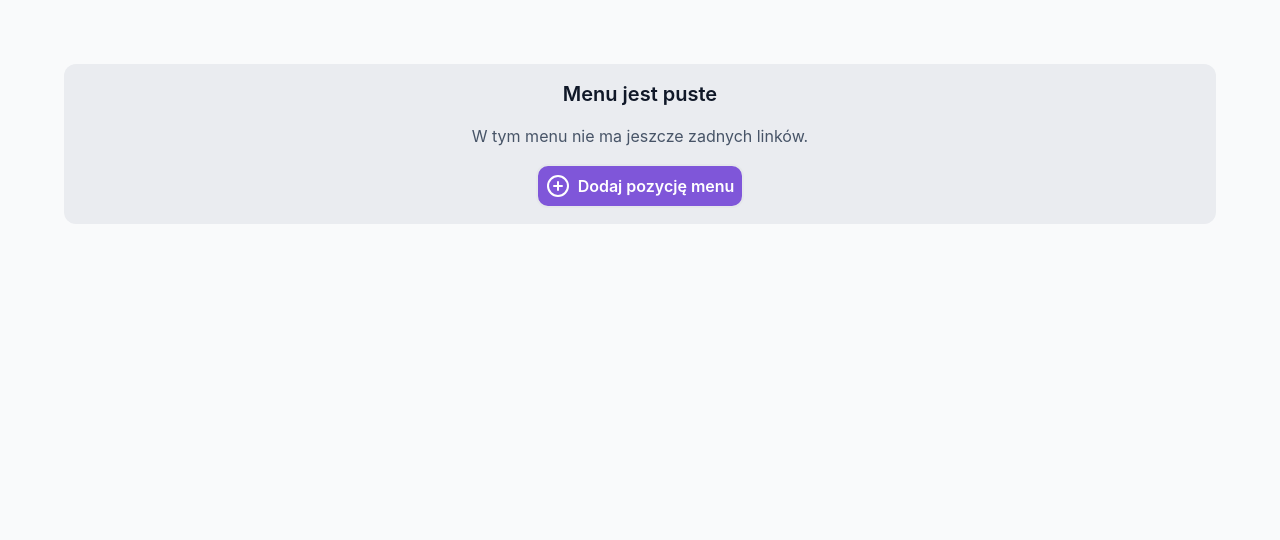
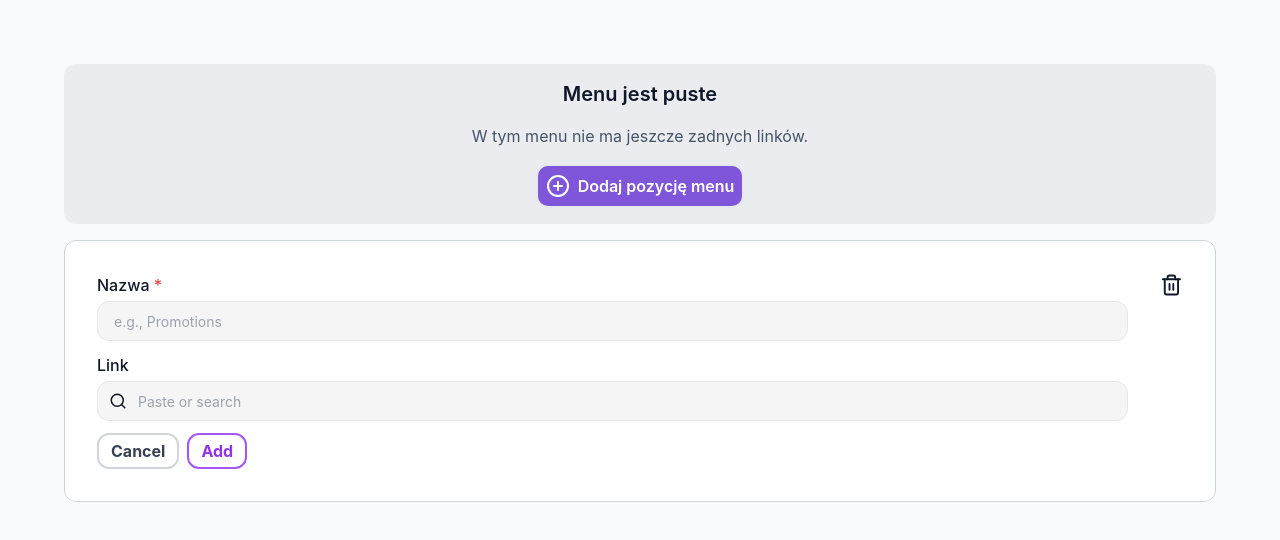
Before and after one commit to GrzegorzSzczepanek/menu-generator, a Next.js app: page / in a window 1280 px wide. Both pictures are taken after a click on the button "Dodaj pozycję menu". Shown: the top 540 px of the page. Built offline with nearby package versions, Linux system fonts and the light colour scheme.

Commit message:
Final fixes (#3)
* debugging and testing

* localstorage fix

* created readme docs

* removed comments

```diff
--- a/app/page.tsx
+++ b/app/page.tsx
@@ -29,9 +29,12 @@ const initialState: State = {
 const reducer = (state: State, action: Action): State => {
   switch (action.type) {
     case "SET_MENU":
+      console.log("SET_MENU", action.payload);
       return { ...state, menuData: action.payload };
     case "ADD_ITEM":
+      console.log("ADD_ITEM", action.payload);
       return { ...state, menuData: [...state.menuData, action.payload] };
+
     case "ADD_CHILD":
       const addChild = (items: MenuItemType[]): MenuItemType[] => {
         return items.map((item) => {
@@ -108,7 +111,20 @@ export default function Home() {
   return (
     <div className="rid items-center justify-center min-h-screen p-6 bg-gray-50 sm:p-16">
       {state.menuData.length === 0 ? (
-        <EmptyMenu onAdd={() => setShowAddForm(true)} />
+        <>
+          {/* Show EmptyMenu when menuData is empty */}
+          <EmptyMenu onAdd={() => setShowAddForm(true)} />
+
+          {/* Show AddNavigationElement when showAddForm is true */}
+          {showAddForm && (
+            <div className="w-full mt-4">
+              <AddNavigationElement
+                onSubmit={handleAddItem}
+                onCancel={() => setShowAddForm(false)}
+              />
+            </div>
+          )}
+        </>
       ) : (
         <>
           <Menu menuData={state.menuData} dispatch={dispatch} />
--- a/components/Menu/EditNavigationElement.tsx
+++ b/components/Menu/EditNavigationElement.tsx
@@ -1,3 +1,5 @@
+"use client";
+
 import { useForm, SubmitHandler } from "react-hook-form";
 import { FormButton } from "../Buttons/FormButton";
 import { InputWithLabel } from "../inputs/InputWithLabel";
--- a/components/Menu/Menu.tsx
+++ b/components/Menu/Menu.tsx
@@ -1,3 +1,5 @@
+"use client";
+
 import React, { useState } from "react";
 import { MenuItemType } from "@/types/menu";
 import {
--- a/components/Menu/MenuItem.tsx
+++ b/components/Menu/MenuItem.tsx
@@ -1,3 +1,5 @@
+"use client";
+
 import React, { useState } from "react";
 import { MenuItemType } from "@/types/menu";
 import { Move } from "lucide-react";
```
Also changed, not shown: package.json (+5 -5 lines), 2 other files (tests, documents, lock files or other folders).
